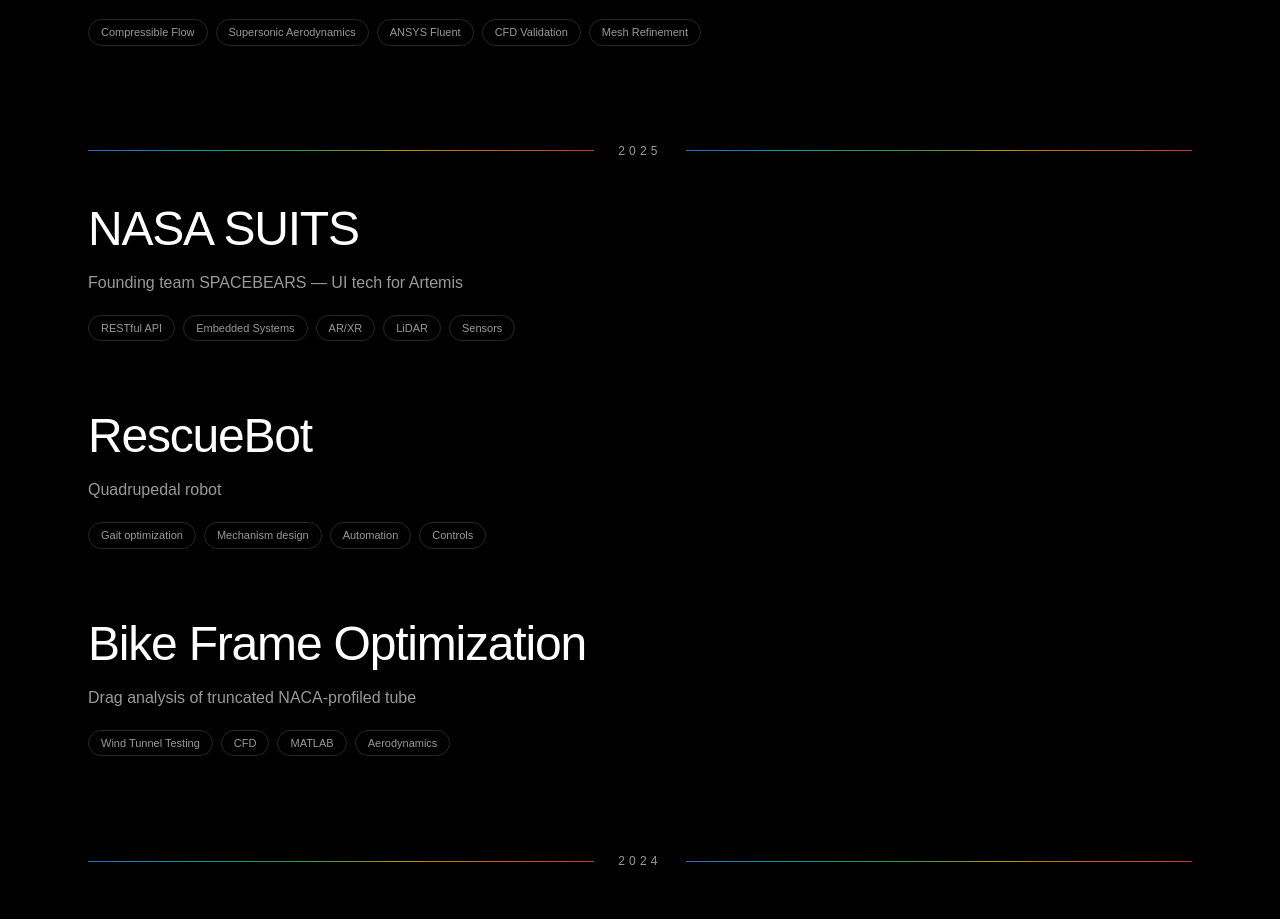
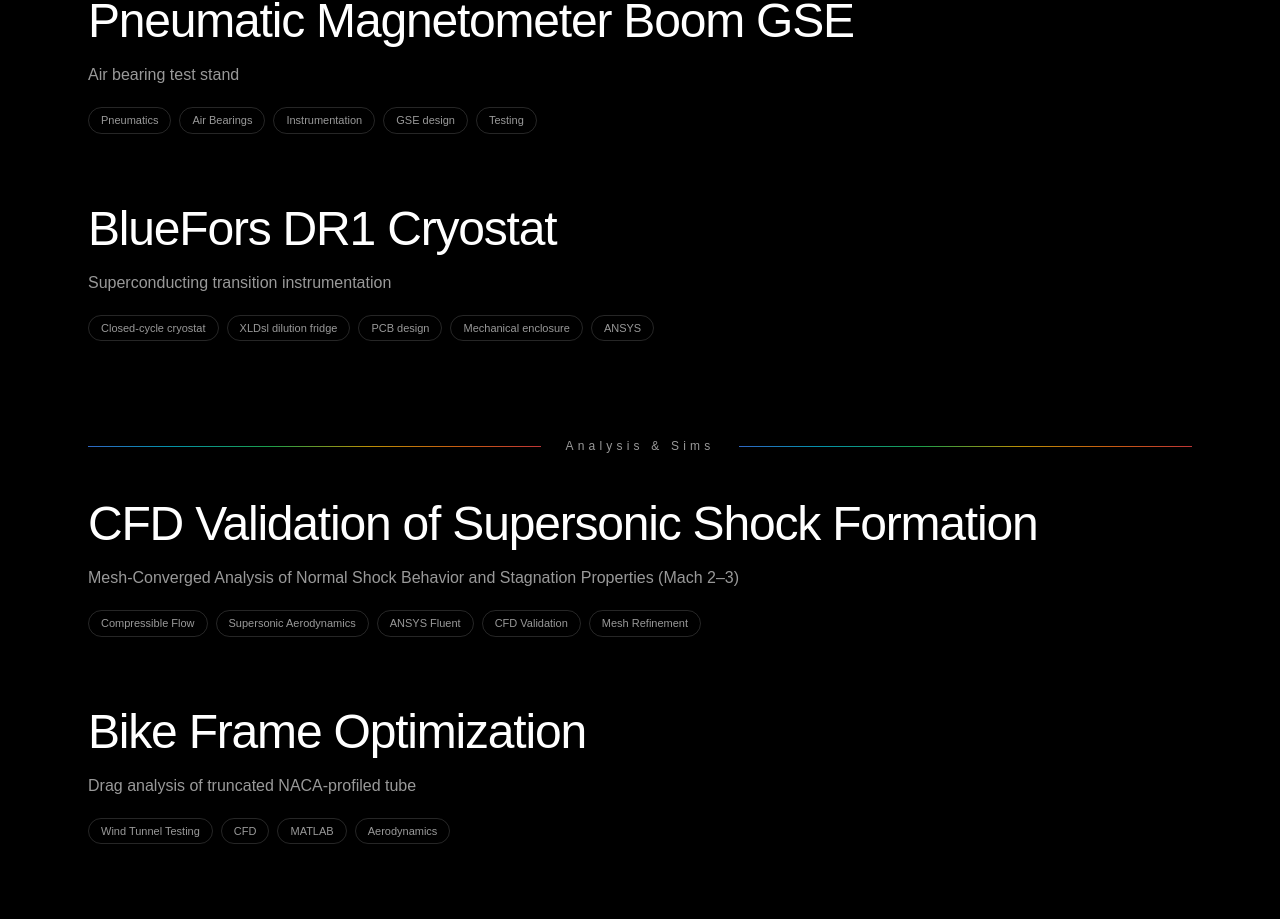
Before and after one commit to sophyamirza/sophya-portfolio, a Next.js app: page /works in a window 1280 px wide. Shown: the part 861-1780 px from the top of the page. Built offline with nearby package versions, Linux system fonts and the light colour scheme; a web font is replaced by a local one.

Commit message:
update the works page

```diff
--- a/app/works/[slug]/page.tsx
+++ b/app/works/[slug]/page.tsx
@@ -7,6 +7,16 @@ import { PROJECTS_BY_SLUG } from "../projects";
 
 const THERMAL_GRADIENT =
   "linear-gradient(90deg,#3b82f6 0%,#06b6d4 18%,#22c55e 40%,#eab308 62%,#f97316 82%,#ef4444 100%)";
+
+// ✅ NEW: section labels (shown instead of years on slug pages)
+const SECTION_LABELS: Record<string, string> = {
+  "Propulsion & Fluids": "Propulsion, GSE, Fluids",
+  "Test Systems & Instrumentation": "Test Fixtures, Cryogenics & Instrumentation",
+  "Analysis & Simulation": "Analysis & Sims",
+  "Product Design & Mechanisms": "Product Design & Dev",
+  "Robotics & Autonomy": "Robotics, UAVs & Autonomy",
+  "Power & Energy Systems": "Power & Energy Systems",
+};
 
 function HeroPlaceholder({ title }: { title: string }) {
   return (
@@ -55,8 +65,10 @@ export default async function ProjectPage({
     );
   }
 
-  // fully typed (no any)
-  const yearLabel = p.yearLabel ?? p.year;
+  // ✅ NEW: show section label instead of year label
+  const sectionLabel =
+    SECTION_LABELS[p.projectType] ?? p.projectType ?? "Engineering";
+
   const status = p.status ?? "{insert status here}";
   const date = p.date ?? "{insert date here}";
   const focusArea = p.focusArea ?? "{insert focus area here}";
@@ -98,8 +110,9 @@ export default async function ProjectPage({
         {/* top meta row like reference */}
         <div className="mt-8 flex flex-col gap-3 md:flex-row md:items-end md:justify-between">
           <div>
+            {/* ✅ was yearLabel; now section label */}
             <div className="text-xs tracking-[0.35em] text-white/45">
-              {yearLabel}
+              {sectionLabel}
             </div>
 
             <h1 className="mt-3 text-5xl md:text-6xl tracking-tight">
--- a/app/works/page.tsx
+++ b/app/works/page.tsx
@@ -33,18 +33,47 @@ function PlaceholderPreview({ title }: { title: string }) {
   );
 }
 
-function groupByYear(projects: typeof PROJECTS) {
-  const sorted = [...projects].sort((a, b) => Number(b.year) - Number(a.year));
-  return sorted.reduce<Record<string, typeof PROJECTS>>((acc, p) => {
-    acc[p.yearLabel] ||= [];
-    acc[p.yearLabel].push(p);
-    return acc;
-  }, {});
+/**
+ * Map your internal ProjectType -> the exact section label you want displayed.
+ * Keep these keys in sync with ProjectType union in projects.ts.
+ */
+const SECTION_LABELS = {
+  "Propulsion & Fluids": "Propulsion, GSE, Fluids",
+  "Test Systems & Instrumentation": "Test Fixtures, Cryogenics & Instrumentation",
+  "Analysis & Simulation": "Analysis & Sims",
+  "Product Design & Mechanisms": "Product Design & Dev",
+  "Robotics & Autonomy": "Robotics, UAVs & Autonomy",
+  "Power & Energy Systems": "Power & Energy Systems",
+} as const;
+
+/**
+ * Order the gallery sections exactly how you want them to appear.
+ * (You can remove Power & Energy Systems here if you want it to disappear from Works.)
+ */
+const SECTION_ORDER = [
+  "Propulsion & Fluids",
+  "Test Systems & Instrumentation",
+  "Analysis & Simulation",
+  "Product Design & Mechanisms",
+  "Robotics & Autonomy",
+  "Power & Energy Systems",
+] as const;
+
+type SectionKey = (typeof SECTION_ORDER)[number];
+
+function groupByType(projects: typeof PROJECTS) {
+  // create groups in your desired order
+  const groups = SECTION_ORDER.map((type) => ({
+    type,
+    title: SECTION_LABELS[type],
+    projects: projects.filter((p) => p.projectType === type),
+  })).filter((g) => g.projects.length > 0);
+
+  return groups;
 }
 
 export default function WorksPage() {
-  const grouped = useMemo(() => groupByYear(PROJECTS), []);
-  const years = Object.keys(grouped).sort((a, b) => Number(b) - Number(a));
+  const sections = useMemo(() => groupByType(PROJECTS), []);
 
   const containerRef = useRef<HTMLDivElement | null>(null);
   const [hover, setHover] = useState<HoverState>({ on: false });
@@ -67,18 +96,18 @@ export default function WorksPage() {
           Engineering Gallery
         </h1>
 
-        {/* YEAR GROUPS */}
+        {/* SECTION GROUPS */}
         <div className="mt-16 space-y-20">
-          {years.map((year) => (
-            <div key={year}>
-              {/* YEAR DIVIDER */}
+          {sections.map((section) => (
+            <div key={section.type}>
+              {/* SECTION DIVIDER (same style as your year divider) */}
               <div className="flex items-center gap-6 mb-10">
                 <div
                   className="h-px flex-1 opacity-80"
                   style={{ background: THERMAL_GRADIENT }}
                 />
                 <div className="text-xs tracking-[0.35em] text-white/60">
-                  {year}
+                  {section.title}
                 </div>
                 <div
                   className="h-px flex-1 opacity-80"
@@ -88,7 +117,7 @@ export default function WorksPage() {
 
               {/* PROJECTS */}
               <div className="space-y-12">
-                {grouped[year].map((p) => (
+                {section.projects.map((p) => (
                   <Link
                     key={p.slug}
                     href={`/works/${p.slug}`}
@@ -144,17 +173,14 @@ export default function WorksPage() {
           <div
             className="pointer-events-none absolute z-50"
             style={{
-              transform: `translate3d(${hover.x + 20}px, ${hover.y - 140}px,0)`,
+              transform: `translate3d(${hover.x + 20}px, ${
+                hover.y - 140
+              }px,0)`,
             }}
           >
             <div className="w-[320px] h-[200px] rounded-xl overflow-hidden border border-white/15 bg-black/70">
               {hover.cover ? (
-                <Image
-                  src={hover.cover}
-                  alt=""
-                  fill
-                  className="object-cover"
-                />
+                <Image src={hover.cover} alt="" fill className="object-cover" />
               ) : (
                 <PlaceholderPreview title={hover.title} />
               )}
--- a/app/works/projects.ts
+++ b/app/works/projects.ts
@@ -163,7 +163,7 @@ export const PROJECTS: Project[] = [
       "Shock Physics",
     ],
     overview:
-      "Performed mesh-converged CFD simulations of supersonic flow over a blunt body to capture detached normal shock formation and stagnation behavior. Results were quantitatively validated against analytical normal shock relations, achieving ≤0.4% error across pressure, temperature, and density ratios. Conducted Mach sensitivity studies (M=2–3) to evaluate shock stand-off distance and subsonic region evolution.",
+      "Performed mesh converged CFD simulations of supersonic flow over a blunt body to capture detached normal shock formation and stagnation behavior. Results were quantitatively validated against analytical normal shock relations, achieving ≤0.4% error across pressure, temperature, and density ratios. Conducted Mach sensitivity studies (M=2–3) to evaluate shock stand-off distance and subsonic region evolution.",
     highlights: [
       "Developed converged baseline CFD solution and applied pressure-gradient-based adaptive mesh refinement to resolve detached normal shock structure",
       "Validated CFD pressure, temperature, and density ratios against analytical normal shock equations with ≤0.4% discrepancy",
```
